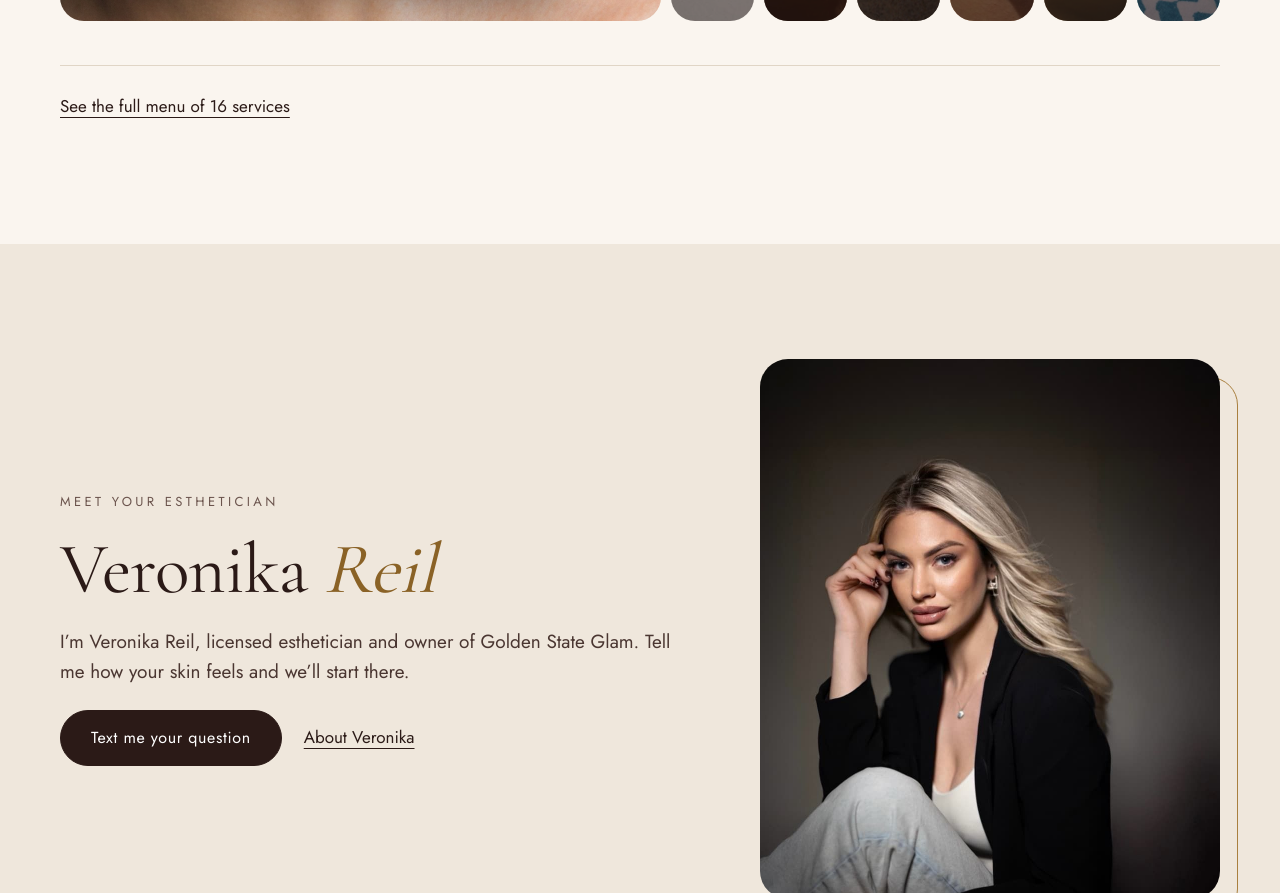
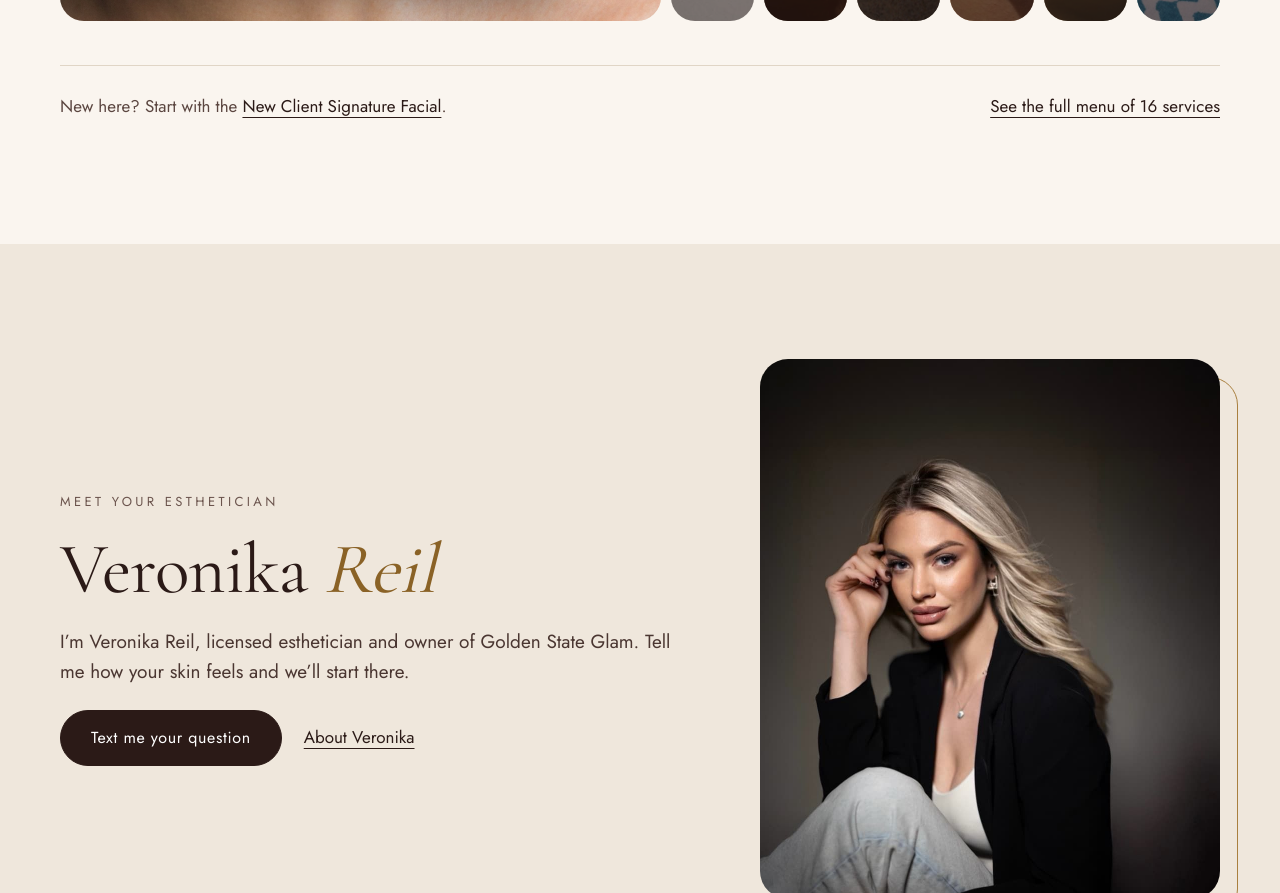
Before and after one commit to tomireil/goldenstateglam, an Astro site: page / in a window 1280 px wide. Shown: the part 1607-2500 px from the top of the page. Built offline with nearby package versions, Linux system fonts and the light colour scheme; Astro itself is replaced by a stand-in of ours.

Commit message:
Keep the new-client line under the facial picker
Co-Authored-By: Claude Fable 5.2 <noreply@anthropic.com>
Claude-Session: https://claude.ai/code/session_01W6p29QfBb2jUFEhLSRr2fP

```diff
--- a/src/pages/index.astro
+++ b/src/pages/index.astro
@@ -47,7 +47,10 @@ const description = `Facials in Fair Oaks, CA, by licensed esthetician ${site.ow
       </div>
     </div>
     <FacialGallery />
-    <div class="menu-section__foot menu-section__foot--single">
+    <div class="menu-section__foot">
+      <span>
+        New here? Start with the <a href="/services/new-client-signature/">New Client Signature Facial</a>.
+      </span>
       <a class="link" href="/services/">See the full menu of {services.length} services</a>
     </div>
   </section>
```
